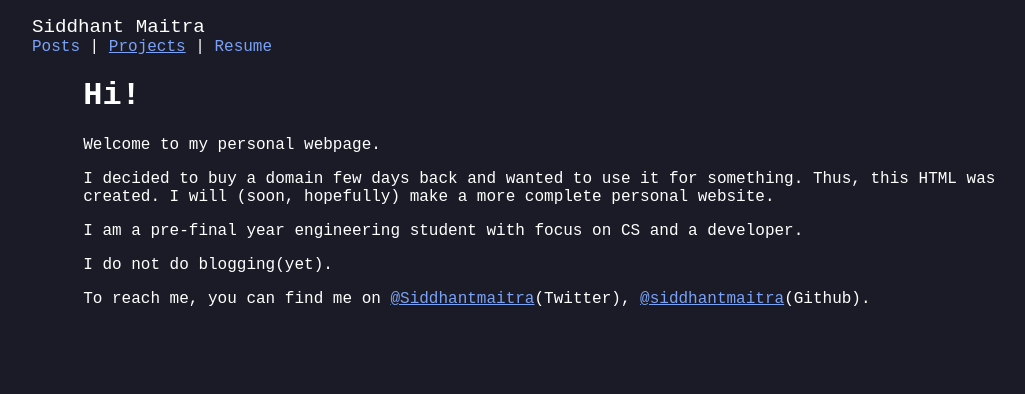
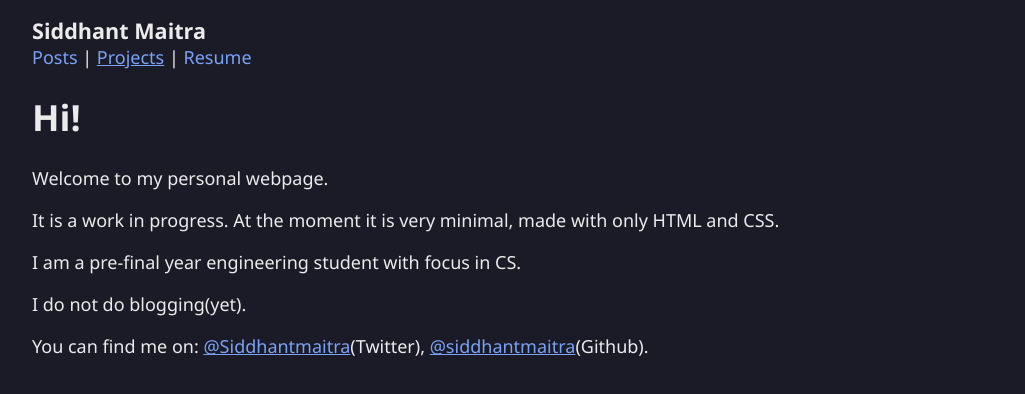
Before and after one commit to siddhantmaitra/personal-website, a plain HTML site: page index.html in a window 1280 px wide. Shown: the whole page, without its empty margins (96-1121 px from the left). Drawn offline with Linux system fonts and the light colour scheme.

Commit message:
Change in content, styling

```diff
--- a/index.html
+++ b/index.html
@@ -21,11 +21,11 @@
     <main>
         <h1>Hi!</h1>
         <p>Welcome to my personal webpage.</p>
-        <p>I decided to buy a domain few days back and wanted to use it for something. Thus, this HTML was created. I will (soon, hopefully) make a more complete personal website. </p>
-        <p> I am a pre-final year engineering student with focus on CS and a developer. </p>
+        <p>It is a work in progress. At the moment it is very minimal, made with only HTML and CSS. </p>
+        <p> I am a pre-final year engineering student with focus in CS.</p>
         <p> I do not do blogging(yet).</p>
         <p>
-            To reach me, you can find me on <a aria-label="twitter" href="https://twitter.com/Siddhantmaitra">@Siddhantmaitra</a>(Twitter),
+            You can find me on: <a aria-label="twitter" href="https://twitter.com/Siddhantmaitra">@Siddhantmaitra</a>(Twitter),
             <a aria-label="Github" href="https://github.com/siddhantmaitra">@siddhantmaitra</a>(Github).
 
         </p>
--- a/styles.css
+++ b/styles.css
@@ -1,24 +1,25 @@
 html {
-  font-family: monospace, "Times New Roman", Times, serif;
+  font-family: "Segoe UI", "Times New Roman", Times, serif;
   background-color: #1a1b26;
-  color: white;
+  color: #ebebeb;
 }
 
 body {
-  font-size: medium;
+  font-size: large;
   padding: 1rem;
   margin: auto;
   max-width: 80vw;
 }
 
-main {
+/*main {
   margin: auto 5%;
 }
-
+*/
 a {
   color: #7aa2f7;
 }
 
 .home-bttn {
   font-size: larger;
+  font-weight:bold;
 }
```
